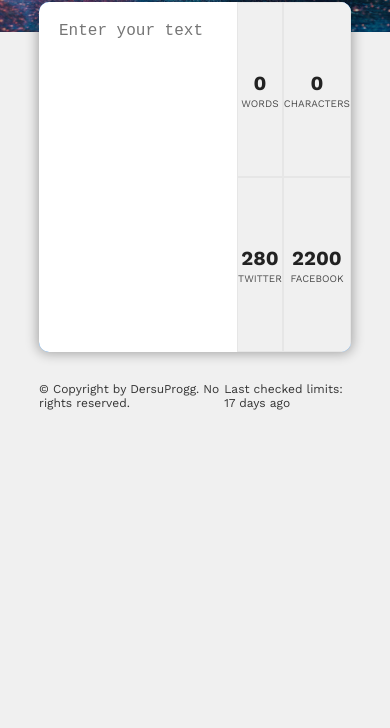
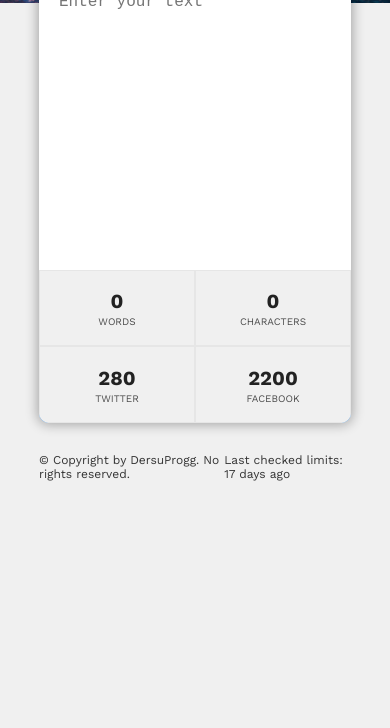
Before and after one commit to dersuprogg/word-analytics-js, a plain HTML site: page index.html in a window 390 px wide. Shown: the part 116-844 px from the top of the page. Drawn offline with nearby package versions, Linux system fonts and the light colour scheme.

Commit message:
Make mobile responsive

```diff
--- a/styles.css
+++ b/styles.css
@@ -110,3 +110,31 @@ span {
 h2.limit-exceed {
   color: #cc183c;
 }
+
+@media (max-width: 500px) {
+  .header {
+    padding: 3.6rem 1.2rem;
+  }
+  .header h1 {
+    font-size: 4rem;
+  }
+
+  .board {
+    flex-direction: column;
+    min-height: 45rem;
+  }
+  .text-input {
+    display: block;
+    flex-grow: 1;
+  }
+  .text {
+    flex-grow: 3;
+    background-color: red;
+    display: flex;
+    flex-direction: column;
+  }
+
+  .stats {
+    flex-grow: 1;
+  }
+}
```
